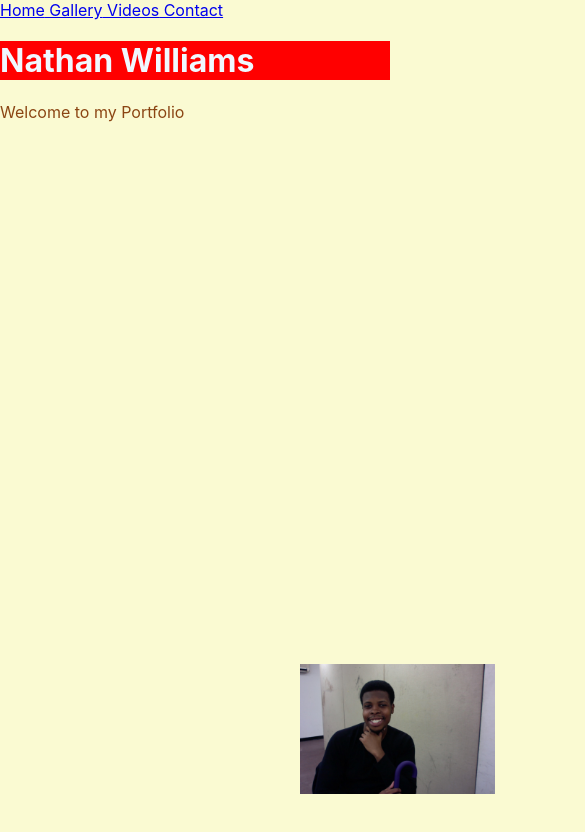
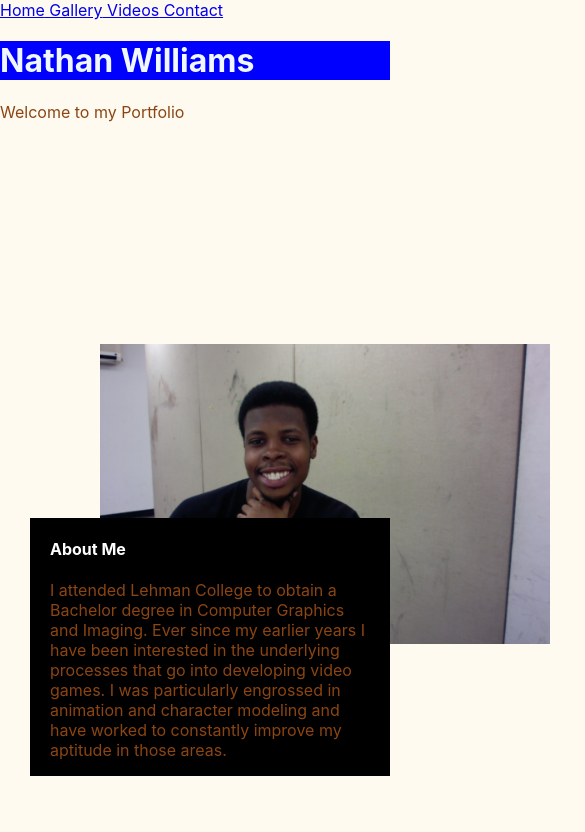
Before and after one commit to nathanok/nathanok.github.io, a React (Create React App) app: page / in a window 390 px wide. Shown: the top 832 px of the page, 585 px wide, since content can reach past the window. Built offline with nearby package versions, Linux system fonts and the light colour scheme.

Commit message:
homepage translated for mmobile

```diff
--- a/src/components/Home.js
+++ b/src/components/Home.js
@@ -22,7 +22,7 @@ class Home extends React.Component {
             <div class="text">
             <h4>About Me </h4>
             <p> I attended Lehman College to obtain a Bachelor degree in Computer Graphics and Imaging. Ever since my earlier years I have been interested in the underlying processes that go into developing video games. I was particularly engrossed in animation and character modeling and have worked to constantly improve my aptitude in those areas. </p>
-            <p> Please go to the website below for my Resume and contact information </p> <h5> https://www.linkedin.com/in/nathan-williams-6b57a712b/detail/contact-info/ </h5>
+
             </div>
             </div>
 
--- a/src/css/Home.css
+++ b/src/css/Home.css
@@ -61,11 +61,40 @@ div.text{
 
 /* Media Query for responsive */
 
-@media screen and (max-width: 700px) {
+@media screen and (max-width: 800px) {
 
     h1{
-    background-color: red;
+    background-color: blue;
 
 }
 
+    div.text{
+   position: absolute;
+ left: 30px;
+
+    top: 380px;
 }
+
+    div.mypic {
+    align-content: center;
+    position:absolute;
+    left: 100px;
+    bottom: 200px;
+ width: 450px;
+
+   content:url(".././images/picof.jpg");
+}
+
+    body {
+
+
+    background-color: floralwhite;
+
+}
+
+
+
+
+
+
+}
```
